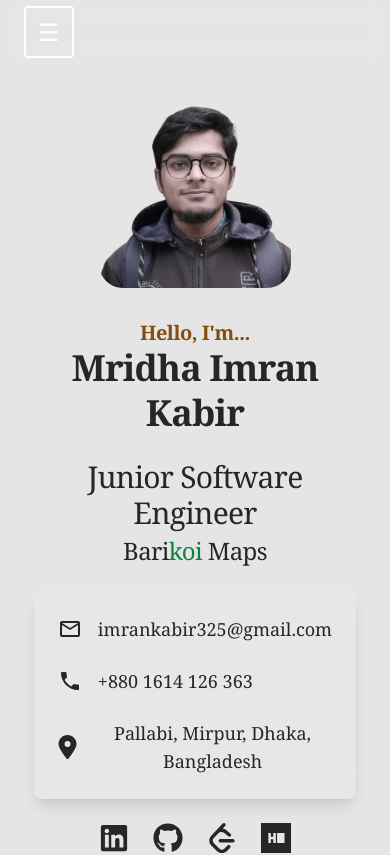
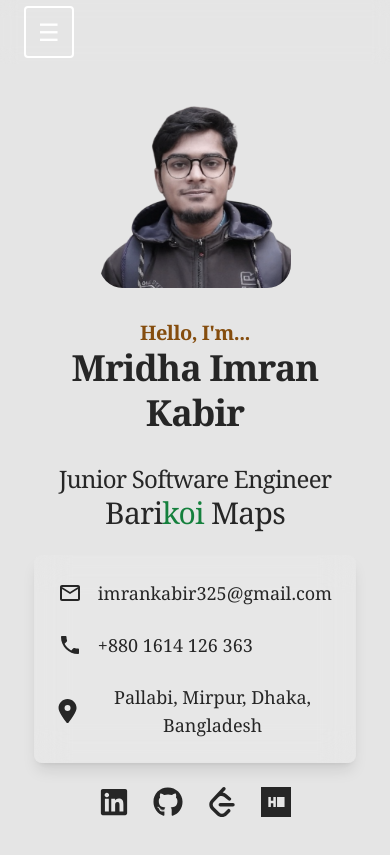
Before and after one commit to imrankabir02/portfolio, a React (Vite) app: page / in a window 390 px wide. Shown: the top 855 px of the page. Built offline with nearby package versions, Linux system fonts and the light colour scheme; a web font is replaced by a local one.

Commit message:
fix: ui fixed

```diff
--- a/src/Components/Hero.jsx
+++ b/src/Components/Hero.jsx
@@ -33,12 +33,12 @@ const Hero = () => {
                         </h1>
 
                         <span className="block mt-6 text-3xl font-medium tracking-tight text-center lg:text-4xl lg:text-left">
-                            <span className="text-3xl hover:text-yellow-700">
+                            <span className="text-2xl hover:text-yellow-700">
                                 {MY_DETAILS.title}
                             </span>
                             <br />
 
-                            <a href={MY_DETAILS.companyLink} target="_blank" rel="noopener noreferrer" className="text-2xl font-light tracking-tight text-center hover:text-yellow-700 lg:text-4xl lg:text-left">
+                            <a href={MY_DETAILS.companyLink} target="_blank" rel="noopener noreferrer" className="text-3xl font-light tracking-tight text-center hover:text-yellow-700 lg:text-4xl lg:text-left">
                                 {MY_DETAILS.company.split("koi").map((part, idx) => (
                                     <span key={idx}>
                                         {part}
```
